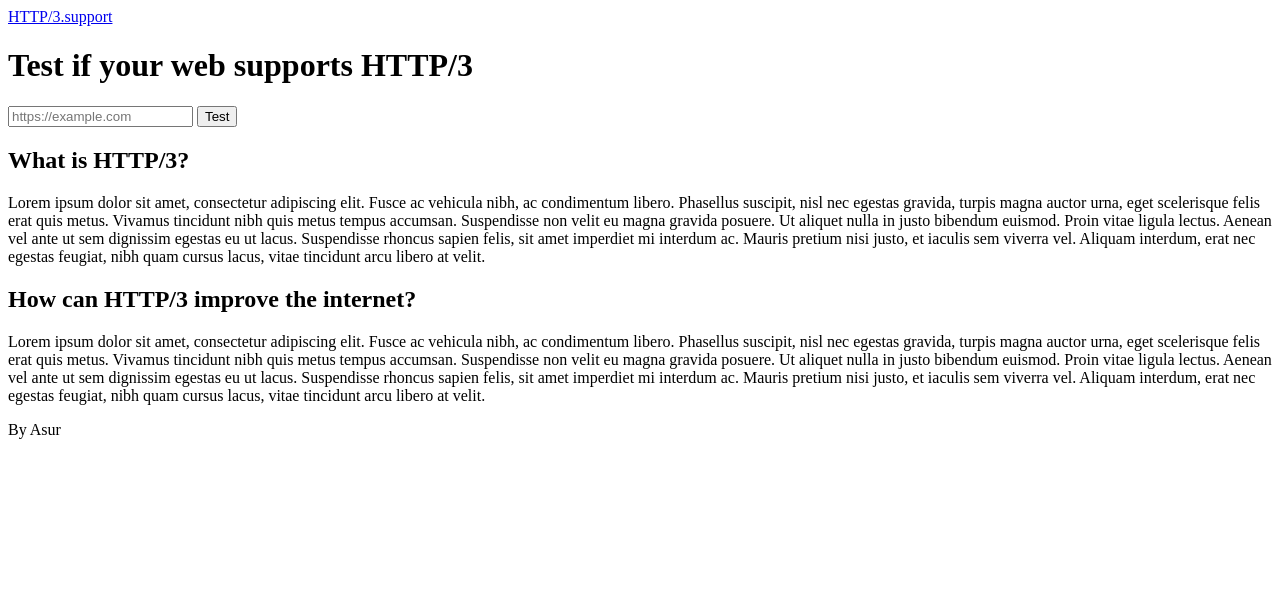
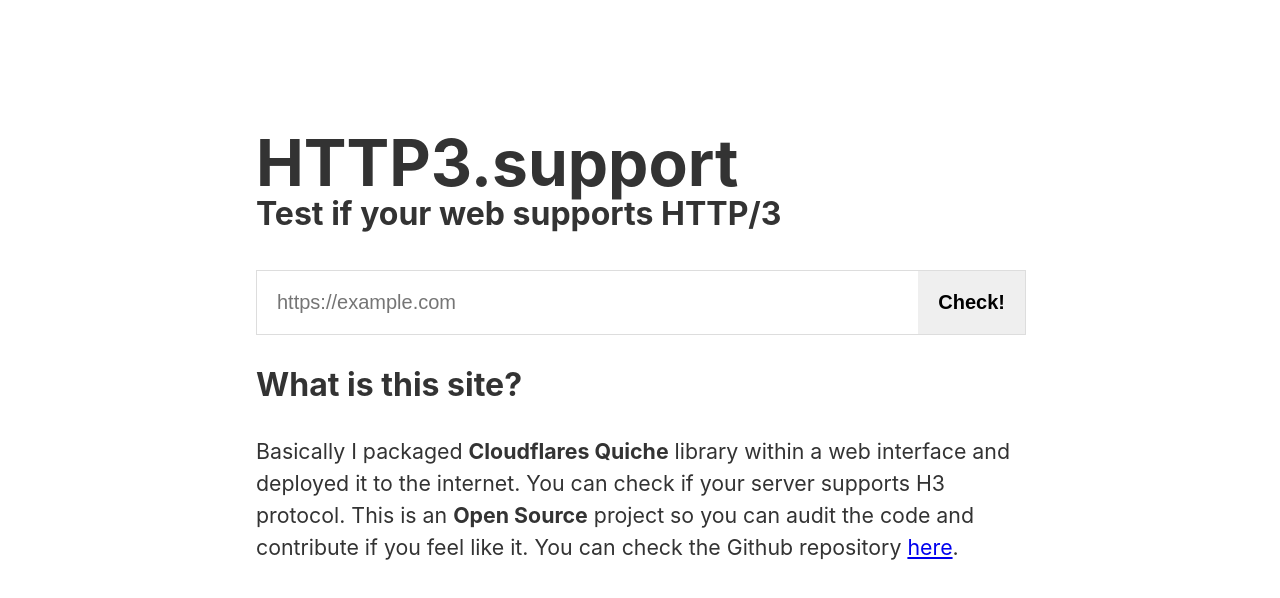
Before and after one commit to asurcodes/http3support, a plain HTML site: page static/index.html in a window 1280 px wide. Drawn offline with Linux system fonts and the light colour scheme.

Commit message:
Add simple styles to the HTML

```diff
--- a/static/index.html
+++ b/static/index.html
@@ -4,30 +4,71 @@
     <title>HTTP/3 Support</title>
     <meta charset="utf-8">
     <meta name=viewport content="width=device-width,minimum-scale=1,initial-scale=1">
+    <style type="text/css">
+        body {
+            display: grid;
+            grid-template-columns: repeat(2, 1fr);
+            font-size: 16pt;
+            font-family:-apple-system,BlinkMacSystemFont,Segoe UI,Roboto,Oxygen-Sans,Ubuntu,Cantarell,Open Sans,Helvetica Neue;
+            line-height:1.5;
+            color:#333;
+        }
+        .hero {
+            grid-column: 1 / 3;
+            max-width: 768px;
+            margin: 4rem auto 2rem;
+        }
+        .hero__title {
+            font-size: 4rem;
+        }
+        .hero__subtitle {
+            font-size: 2rem;
+            margin-top: -2em;
+            margin-bottom: 1em;
+        }
+        .hero__form {
+            display: flex;
+            width:100%;
+            flex-wrap: nowrap;
+            align-items: stretch;
+            border: 1px solid #ddd;
+        }
+        .hero__input {
+            flex: 1;
+            margin: 0;
+            border: none;
+            padding: 1em;
+            font-size: 1.25rem;
+        }
+        .hero__submit {
+            margin: 0;
+            border: none;
+            padding: 1em;
+            cursor: pointer;
+            font-size: 1.25rem;
+            font-weight: 700;
+        }
+    </style>
 </head>
 <body>
-    <header>
-        <section>
-            <a href="/">HTTP/3.support</a>
-        </section>
-    </header>
-    <main>
-        <h1>Test if your web supports HTTP/3</h1>
-        <form action="/support" method="POST">
-            <input type="url" ref="domain" name="domain" pattern="(https|http)://.*" placeholder="https://example.com" required>
-            <input type="submit" value="Test">
+    <main class="hero">
+        <h1 class="hero__title">HTTP3.support</h1>
+        <h2 class="hero__subtitle">Test if your web supports HTTP/3</h2>
+        <form class="hero__form" action="/support" method="POST">
+            <input  class="hero__input" type="url" ref="domain" name="domain" pattern="(https|http)://.*" placeholder="https://example.com" required>
+            <input class="hero__submit" type="submit" value="Check!">
         </form>
-        <span id="loading" hidden>Loading...</span>
-        <h2>What is HTTP/3?</h2>
-        <p>Lorem ipsum dolor sit amet, consectetur adipiscing elit. Fusce ac vehicula nibh, ac condimentum libero. Phasellus suscipit, nisl nec egestas gravida, turpis magna auctor urna, eget scelerisque felis erat quis metus. Vivamus tincidunt nibh quis metus tempus accumsan. Suspendisse non velit eu magna gravida posuere. Ut aliquet nulla in justo bibendum euismod. Proin vitae ligula lectus. Aenean vel ante ut sem dignissim egestas eu ut lacus. Suspendisse rhoncus sapien felis, sit amet imperdiet mi interdum ac. Mauris pretium nisi justo, et iaculis sem viverra vel. Aliquam interdum, erat nec egestas feugiat, nibh quam cursus lacus, vitae tincidunt arcu libero at velit. </p>
-        <h2>How can HTTP/3 improve the internet?</h2>
-        <p>Lorem ipsum dolor sit amet, consectetur adipiscing elit. Fusce ac vehicula nibh, ac condimentum libero. Phasellus suscipit, nisl nec egestas gravida, turpis magna auctor urna, eget scelerisque felis erat quis metus. Vivamus tincidunt nibh quis metus tempus accumsan. Suspendisse non velit eu magna gravida posuere. Ut aliquet nulla in justo bibendum euismod. Proin vitae ligula lectus. Aenean vel ante ut sem dignissim egestas eu ut lacus. Suspendisse rhoncus sapien felis, sit amet imperdiet mi interdum ac. Mauris pretium nisi justo, et iaculis sem viverra vel. Aliquam interdum, erat nec egestas feugiat, nibh quam cursus lacus, vitae tincidunt arcu libero at velit. </p>
+        <span id="loading-message" hidden>Loading...</span>
+        <span id="ok-message" hidden>OK</span>
+        <span id="ko-message" hidden>KO</span>
+        <h2>What is this site?</h2>
+        <p>Basically I packaged <b>Cloudflares Quiche</b> library within a web interface and deployed it to the internet. You can check if your server supports H3 protocol. This is an <b>Open Source</b> project so you can audit the code and contribute if you feel like it. You can check the Github repository <a href="https://github.com/asurbernardo/http3support" aria-label="GitHub repository">here</a>.</p>
     </main>
-    <footer>By Asur</footer>
+
     <script type="text/javascript">
         document.addEventListener('submit', e => {
             console.log('Loading...');
-            loading = document.getElementById('loading');
+            loading = document.getElementById('loading-message');
             loading.style.display = 'block';
             // Store reference to form to make later code easier to read
             const form = e.target;
```
